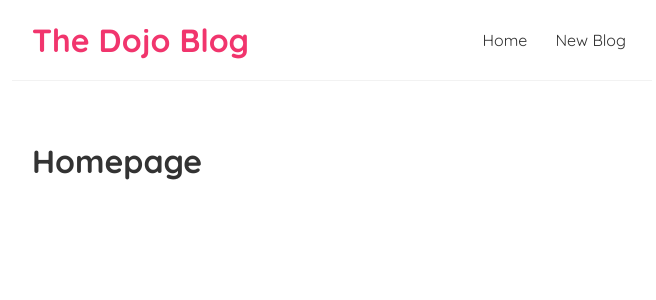
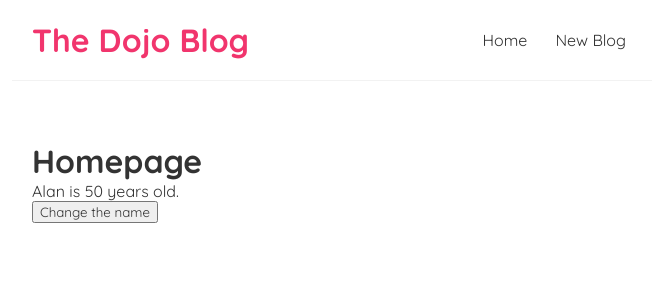
Before and after one commit to afide26/dojo-blog, a React (Create React App) app: page / in a window 1280 px wide. Shown: the top 300 px of the page, without its empty margins (308-964 px from the left). Built offline with nearby package versions, Linux system fonts and the light colour scheme.

Commit message:
Test React Dev Tools

```diff
--- a/src/Views/Home.js
+++ b/src/Views/Home.js
@@ -1,7 +1,19 @@
+import { useState } from "react";
+
 const Home = () => {
+
+    const [name,setName]= useState('Alan');
+    const [age,setAge] = useState(50);
+
+    const handleClick = ()=>{
+        setName("Carlos");
+        setAge(27)
+    }
     return (
         <div className="home">
             <h1>Homepage</h1>
+            <p>{name} is {age} years old.</p>
+            <button onClick={handleClick}>Change the name</button>
         </div>
     );
 }
```
